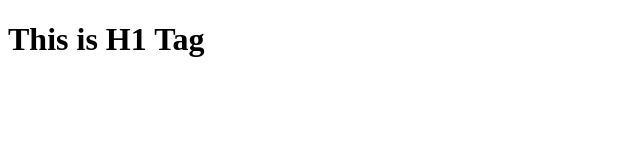
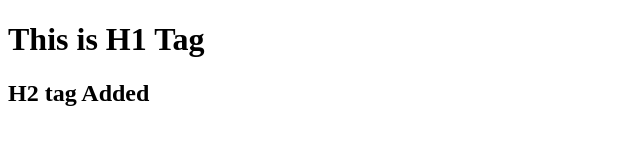
Before and after one commit to sabbirshawon/heloi, a plain HTML site: page index.html in a window 1280 px wide. Shown: the whole page, without its empty margins (0-640 px from the left). Drawn offline with Linux system fonts and the light colour scheme.

Commit message:
Ht tag added by nazmuldigita

```diff
--- a/index.html
+++ b/index.html
@@ -7,5 +7,6 @@
 </head>
 <body>
     <h1>This is H1 Tag</h1>
+    <h2>H2 tag Added</h2>
 </body>
 </html>
```
